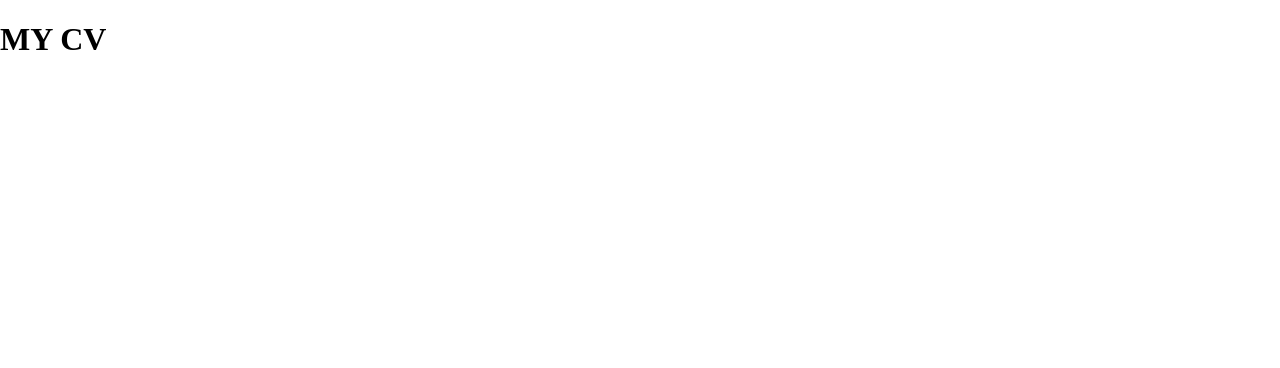
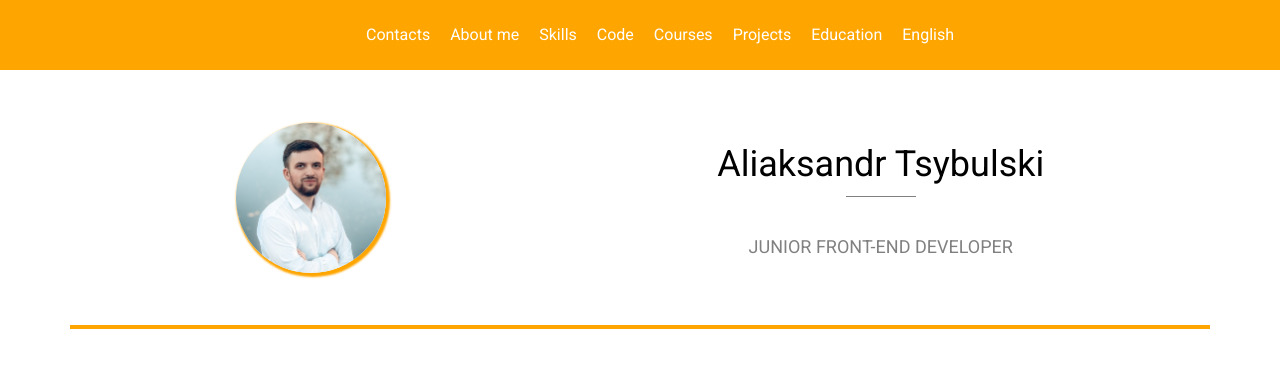
Before and after one commit to tsybulskialex/rsschool-cv, a plain HTML site: page index.html in a window 1280 px wide. Drawn offline with Linux system fonts and the light colour scheme.

Commit message:
feat: add html and css header

```diff
--- a/css/style.css
+++ b/css/style.css
@@ -0,0 +1,76 @@
+body {
+    font-family: Roboto, sans-serif;
+}
+.container {
+    max-width: 1140px;
+    margin: 0 auto;
+}
+.header {
+    position: relative;
+    height: 70px;
+    display: flex;
+    align-items: center;
+    background-color: orange;
+}
+.header .menu_items {
+    display: flex;
+    justify-content: center;
+    flex-wrap: wrap;
+}
+.menu_items .menu_item {
+    padding: 0 10px;
+    list-style-type: none;
+}
+.menu_items .menu_item a {
+    text-decoration: none;
+    color: #ffffff;
+    cursor: pointer;
+}
+.menu_items .menu_item a:hover {
+    color: grey;
+    transition: 0.5s;
+}
+
+.my_name {
+    margin-top: 50px;
+}
+.my_name .who {
+    display: flex;
+    justify-content: space-around;
+    flex-wrap: wrap;
+    align-items: center;
+}
+.my_name .who .my_photo {
+    width: 150px;
+    height: 150px;
+    border-radius: 100%;
+    box-shadow: 2px 2px 2px 2px orange;
+}
+.my_info .title {
+    text-align: center;
+    font-weight: 400;
+    font-size: 36px;
+    margin-bottom: 10px;
+}
+.my_info .divider_title {
+    display: block;
+    margin: 0 auto;
+    width: 70px;
+    height: 1px;
+    background-color: grey;
+}
+.my_info .subtitle {
+    margin-top: 40px;
+    font-size: 18px;
+    color: grey;
+    text-align: center;
+    text-transform: uppercase;
+}
+.my_name .main_divider {
+    display: block;
+    margin: 0 auto;
+    margin-top: 50px;
+    width: 100%;
+    height: 4px;
+    background-color: orange;
+}
--- a/index.html
+++ b/index.html
@@ -12,6 +12,36 @@
     <link rel="stylesheet" href="css/style.css">
 </head>
 <body>
-    <h1>MY CV</h1>
+    <header>
+        <div class="header">
+            <div class="container">
+                <nav>
+                    <ul class="menu_items">
+                        <li class="menu_item"><a href="#contacts">Contacts</a></li>
+                        <li class="menu_item"><a href="#about-me">About me</a></li>
+                        <li class="menu_item"><a href="#skills">Skills</a></li>
+                        <li class="menu_item"><a href="#code">Code</a></li>
+                        <li class="menu_item"><a href="#courses">Courses</a></li>
+                        <li class="menu_item"><a href="#projects">Projects</a></li>
+                        <li class="menu_item"><a href="#education">Education</a></li>
+                        <li class="menu_item"><a href="#english">English</a></li>
+                    </ul>
+                </nav>
+            </div>
+        </div>
+        <div class="my_name">
+            <div class="container">
+                <div class="who">
+                    <img src="images/me.jpg" alt="my-photo" class="my_photo">
+                    <div class="my_info">
+                        <h1 class="title">Aliaksandr Tsybulski</h1>
+                        <div class="divider_title"></div>
+                        <p class="subtitle">Junior Front-end Developer</p>
+                    </div>
+                </div>
+                <div class="main_divider"></div>
+            </div>
+        </div>
+    </header>
 </body>
 </html>
```
